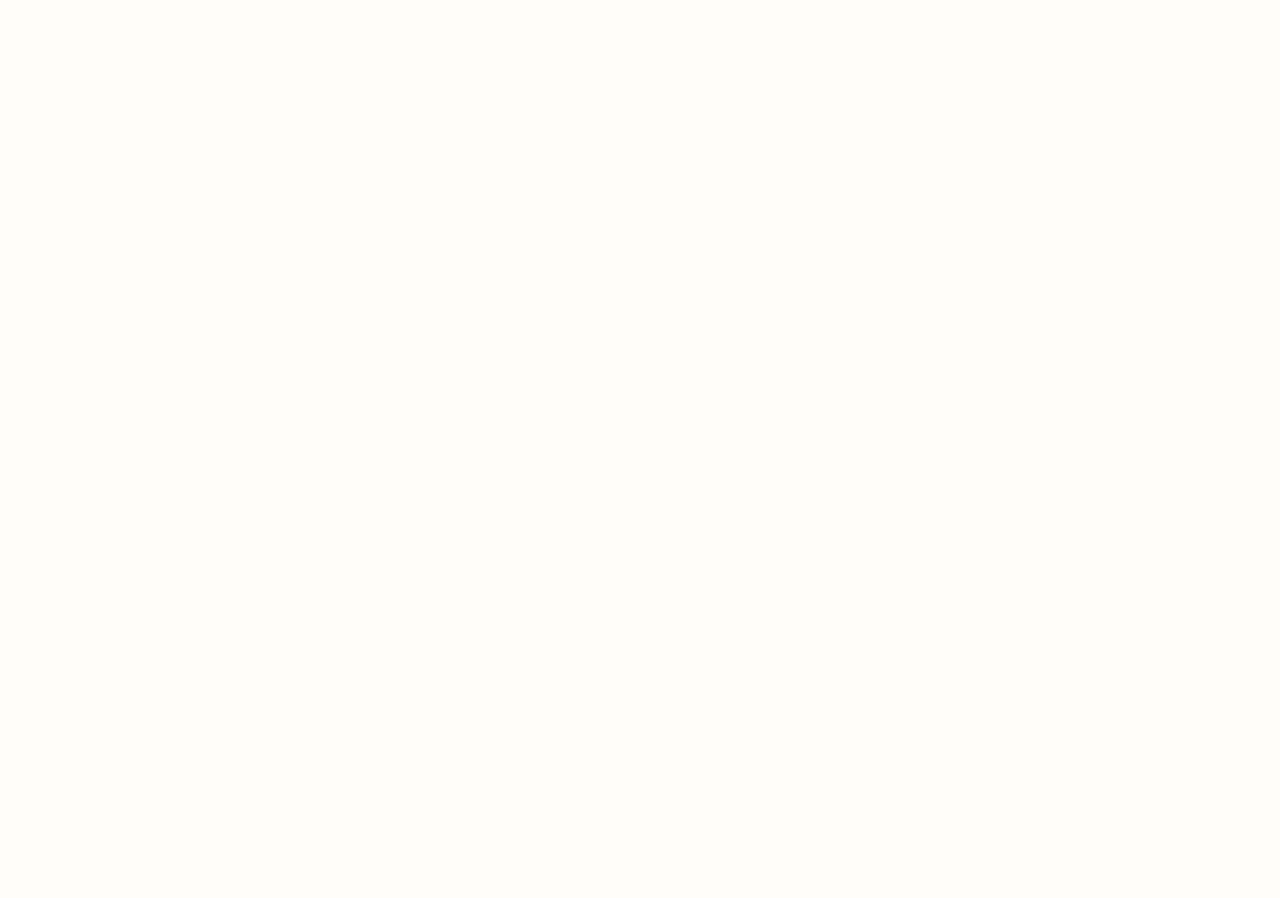
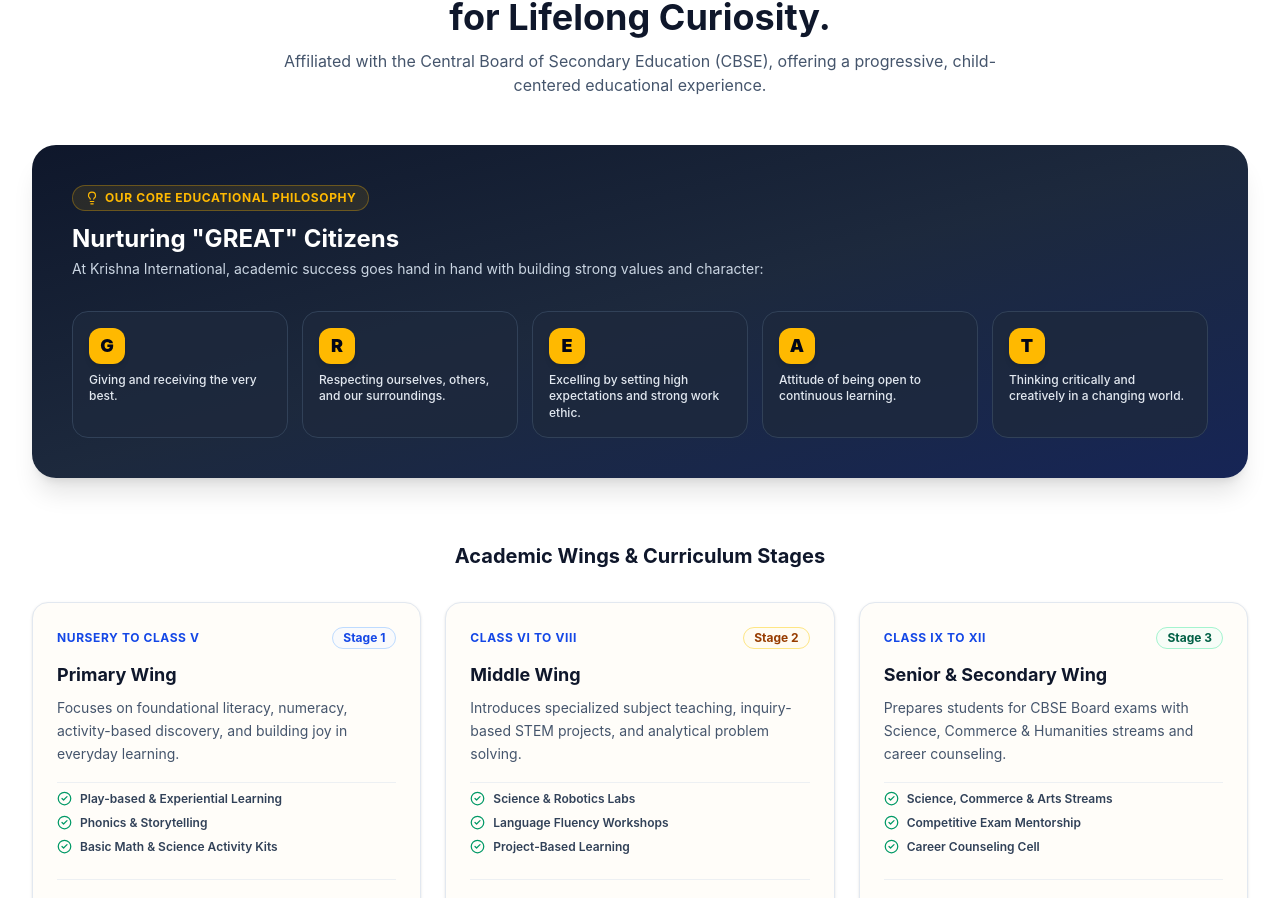
Before and after one commit to kaustubhk02/DETTROIN-INT-Kaustubh-SchooWebsite, a React (Vite) app: page / in a window 1280 px wide. Shown: the part 1902-2800 px from the top of the page. Before the commit the page ends 1726 px from the top, so only its background shows below. Built offline with nearby package versions, Linux system fonts and the light colour scheme.

Commit message:
Implemented Academics and CBSE curriculum section

```diff
--- a/src/App.jsx
+++ b/src/App.jsx
@@ -2,6 +2,7 @@
 import Hero from './components/sections/Hero';
 import StatsBar from './components/sections/StatsBar';
 import WhyChooseUs from './components/sections/WhyChooseUs';
+import Academics from './components/sections/Academics';
 import './App.css';
 
 export default function App() {
@@ -16,6 +17,7 @@
         <Hero onOpenInquiry={handleOpenInquiry} />
         <StatsBar />
         <WhyChooseUs />
+        <Academics />
       </main>
     </div>
   );
--- /dev/null
+++ b/src/components/sections/Academics.jsx
@@ -0,0 +1,132 @@
+import { Lightbulb, ArrowRight, CheckCircle2 } from "lucide-react";
+
+const ACADEMIC_WINGS = [
+  {
+    stage: "Primary Wing",
+    grades: "Nursery to Class V",
+    description: "Focuses on foundational literacy, numeracy, activity-based discovery, and building joy in everyday learning.",
+    color: "border-blue-200 bg-blue-50/40 text-blue-700",
+    highlights: ["Play-based & Experiential Learning", "Phonics & Storytelling", "Basic Math & Science Activity Kits"],
+  },
+  {
+    stage: "Middle Wing",
+    grades: "Class VI to VIII",
+    description: "Introduces specialized subject teaching, inquiry-based STEM projects, and analytical problem solving.",
+    color: "border-amber-200 bg-amber-50/40 text-amber-800",
+    highlights: ["Science & Robotics Labs", "Language Fluency Workshops", "Project-Based Learning"],
+  },
+  {
+    stage: "Senior & Secondary Wing",
+    grades: "Class IX to XII",
+    description: "Prepares students for CBSE Board exams with Science, Commerce & Humanities streams and career counseling.",
+    color: "border-emerald-200 bg-emerald-50/40 text-emerald-800",
+    highlights: ["Science, Commerce & Arts Streams", "Competitive Exam Mentorship", "Career Counseling Cell"],
+  },
+];
+
+const GREAT_CITIZEN = [
+  { letter: "G", text: "Giving and receiving the very best." },
+  { letter: "R", text: "Respecting ourselves, others, and our surroundings." },
+  { letter: "E", text: "Excelling by setting high expectations and strong work ethic." },
+  { letter: "A", text: "Attitude of being open to continuous learning." },
+  { letter: "T", text: "Thinking critically and creatively in a changing world." },
+];
+
+export default function Academics() {
+  return (
+    <section id="academics" className="py-16 sm:py-24 bg-white border-t border-slate-200/80">
+      <div className="max-w-7xl mx-auto px-4 sm:px-6 lg:px-8">
+        {/* Section Header */}
+        <div className="text-center max-w-3xl mx-auto">
+          <span className="text-xs font-bold uppercase tracking-wider text-blue-700 bg-blue-50 px-3.5 py-1 rounded-full border border-blue-200">
+            Academics & CBSE Curriculum
+          </span>
+          <h2 className="text-2xl sm:text-3xl lg:text-4xl font-bold text-slate-900 mt-3">
+            Structured for Board Excellence, Designed for Lifelong Curiosity.
+          </h2>
+          <p className="mt-3 text-slate-600 text-sm sm:text-base">
+            Affiliated with the Central Board of Secondary Education (CBSE), offering a progressive, child-centered educational experience.
+          </p>
+        </div>
+
+        {/* GREAT Citizen Motto Feature Card */}
+        <div className="mt-12 bg-gradient-to-br from-slate-900 via-slate-800 to-blue-950 rounded-3xl p-6 sm:p-10 text-white shadow-xl">
+          <div className="max-w-3xl">
+            <span className="inline-flex items-center gap-1.5 text-xs font-bold uppercase tracking-wider text-amber-400 bg-amber-400/10 px-3 py-1 rounded-full border border-amber-400/30">
+              <Lightbulb size={14} /> Our Core Educational Philosophy
+            </span>
+            <h3 className="text-xl sm:text-2xl font-bold mt-3 text-white">
+              Nurturing "GREAT" Citizens
+            </h3>
+            <p className="text-xs sm:text-sm text-slate-300 mt-1">
+              At Krishna International, academic success goes hand in hand with building strong values and character:
+            </p>
+          </div>
+
+          <div className="mt-8 grid sm:grid-cols-2 lg:grid-cols-5 gap-3.5">
+            {GREAT_CITIZEN.map((item, idx) => (
+              <div
+                key={idx}
+                className="bg-slate-800/80 rounded-2xl p-4 border border-slate-700 hover:border-amber-400/50 transition-colors"
+              >
+                <div className="w-9 h-9 rounded-xl bg-amber-400 text-slate-950 font-black text-lg flex items-center justify-center mb-2 shadow-md">
+                  {item.letter}
+                </div>
+                <p className="text-xs text-slate-200 leading-snug font-medium">
+                  {item.text}
+                </p>
+              </div>
+            ))}
+          </div>
+        </div>
+
+        {/* Academic Structure Wings */}
+        <div className="mt-16">
+          <h3 className="text-xl font-bold text-slate-900 text-center mb-8">
+            Academic Wings & Curriculum Stages
+          </h3>
+
+          <div className="grid md:grid-cols-3 gap-6">
+            {ACADEMIC_WINGS.map((wing, idx) => (
+              <div
+                key={idx}
+                className="bg-[#FFFDF9] rounded-2xl p-6 border border-slate-200 shadow-sm flex flex-col justify-between hover:shadow-md transition-shadow"
+              >
+                <div>
+                  <div className="flex items-center justify-between mb-3">
+                    <span className="text-xs font-bold uppercase tracking-wider text-blue-700">
+                      {wing.grades}
+                    </span>
+                    <span className={`text-xs font-bold px-2.5 py-0.5 rounded-full border ${wing.color}`}>
+                      Stage {idx + 1}
+                    </span>
+                  </div>
+                  <h4 className="text-lg font-bold text-slate-900 mb-2">
+                    {wing.stage}
+                  </h4>
+                  <p className="text-xs sm:text-sm text-slate-600 leading-relaxed mb-4">
+                    {wing.description}
+                  </p>
+
+                  <div className="space-y-2 pt-2 border-t border-slate-200/60">
+                    {wing.highlights.map((h, i) => (
+                      <div key={i} className="flex items-center gap-2 text-xs font-semibold text-slate-700">
+                        <CheckCircle2 size={15} className="text-emerald-600 shrink-0" />
+                        <span>{h}</span>
+                      </div>
+                    ))}
+                  </div>
+                </div>
+
+                <div className="mt-6 pt-4 border-t border-slate-200/60 flex items-center justify-between text-xs font-bold text-blue-700">
+                  <span>Explore Syllabus</span>
+                  <ArrowRight size={14} />
+                </div>
+              </div>
+            ))}
+          </div>
+        </div>
+      </div>
+    </section>
+  );
+}
```
